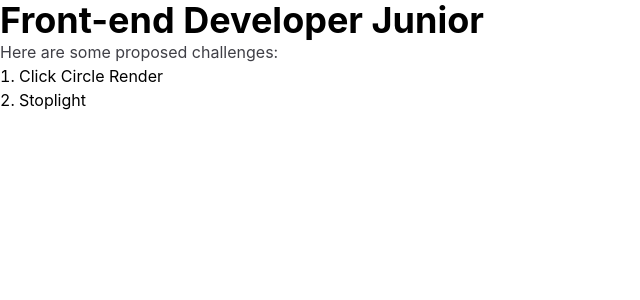
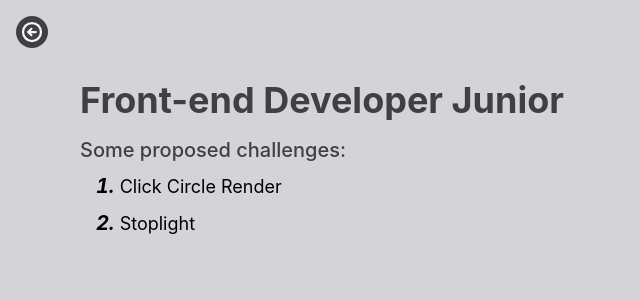
Before and after one commit to Bmullerc/playing-around, a Next.js app: page /challenges in a window 1280 px wide. Shown: the top 300 px of the page, without its empty margins (0-640 px from the left). Built offline with nearby package versions, Linux system fonts and the light colour scheme.

Commit message:
add: react.router back

```diff
--- a/src/components/BackButton.tsx
+++ b/src/components/BackButton.tsx
@@ -1,22 +1,26 @@
 import { motion } from "framer-motion"
-import Link from "next/link"
 import { ArrowCircleLeft } from "phosphor-react"
+import { useRouter } from 'next/router'
 
 interface BackButtonProps {
   modalOpen?: true | false
   codeOpen?: true | false
+  className?: string
 }
 
-const BackButton = ({modalOpen, codeOpen, ...rest }: BackButtonProps) => {
+const BackButton = ({ modalOpen, codeOpen, className, ...rest }: BackButtonProps) => {
+  const router = useRouter()
+
   return (
     <motion.button
       disabled={modalOpen === true || codeOpen === true}
       whileTap={{ scale: .9, rotate: -360 }}
       whileHover={{ scale: 1.2, rotate: 360 }}
-      className="duration-100 bg-zinc-700 rounded-full py-1 px-1 disabled:opacity-0"
+      onClick={() => router.back()}
+      className={`duration-100 bg-zinc-700 rounded-full py-1 px-1 disabled:opacity-0 ${className}`}
       {...rest}
     >
-      <Link href="/challenges"><ArrowCircleLeft size={24} weight="bold" className="text-zinc-100" /></Link>
+      <ArrowCircleLeft size={24} weight="bold" className="text-zinc-100" />
     </motion.button>
   )
 }
--- a/src/components/StoplightHeader.tsx
+++ /dev/null
@@ -1,21 +0,0 @@
-import React from 'react'
-
-export const StoplightHeader = () => {
-  return (
-    <header className='py-2 px-4 z-20 absolute left-10 top-12 pointer-events-none'>
-      <h3 className='font-bold text-3xl mb-2'>Stoplight Challenge</h3>
-      <ul className='list-inside list-disc flex flex-col gap-1 marker:text-zinc-700'>
-        <h4 className='font-medium text-xl'>Create an app that can:</h4>
-        <li>Be clicked anywhere inside the page</li>
-        <li>Must render a circle in the clicked position</li>
-        <li>With every click, the previous circles must be kept, and a new one should be rendered</li>
-        <li>Create two functionalities:
-          <ul className='list-inside list-disc px-4 marker:text-zinc-400'>
-            <li>Undo</li>
-            <li>Redo</li>
-          </ul>
-        </li>
-      </ul>
-    </header>
-  )
-}
--- a/src/pages/challenges/index.tsx
+++ b/src/pages/challenges/index.tsx
@@ -1,5 +1,6 @@
 import Head from 'next/head'
 import Link from 'next/link'
+import BackButton from '../../components/BackButton'
 
 export default function Home() {
   return (
@@ -11,15 +12,18 @@ export default function Home() {
         <link rel="icon" href="/favicon.ico" />
       </Head>
       <main>
+        <BackButton className="fixed top-4 left-4" />
         <header>
-          <div className='font-bold text-4xl'>
-            Front-end Developer Junior
-          </div>
-          <p>Here are some proposed challenges:</p>
-          <ol className='list-inside list-decimal'>
-            <li><Link href="/challenges/clickcircle">Click Circle Render</Link></li>
-            <li><Link href="/challenges/stoplight">Stoplight</Link></li>
-          </ol>
+          <section className='bg-zinc-300 h-screen py-20 px-20'>
+            <h2 className='font-bold text-4xl mb-4'>Front-end Developer Junior</h2>
+
+            <h6 className='font-medium text-xl mb-2'>Some proposed challenges:</h6>
+            <ol className='list-inside list-decimal flex flex-col gap-2 px-4 text-lg marker:font-bold marker:italic marker:text-xl'>
+              <li className='hover:text-zinc-200 duration-100'><Link href="/challenges/clickcircle">Click Circle Render</Link></li>
+              <li className='hover:text-zinc-200 duration-100'><Link href="/challenges/stoplight">Stoplight</Link></li>
+            </ol>
+          </section>
+
         </header>
       </main>
     </>
--- a/src/pages/challenges/stoplight/index.tsx
+++ b/src/pages/challenges/stoplight/index.tsx
@@ -5,7 +5,7 @@ import NavMenu from '../../../components/NavMenu'
 
 export default function StoplightChallenge() {
   const color = {
-    red: "rgb(239 68 68)",
+    red: "rgb(248 10 43)",
     yellow: "rgb(250 204 21)",
     green: "rgb(34 197 94)",
     none: "rgb(25 25 25)"
@@ -31,13 +31,13 @@ export default function StoplightChallenge() {
               <li>Have only one light lit at a time</li>
               <li>Can toggle between lights using a toggle</li>
               <li>The operator can choose which light will be lit</li>
-              <li>Questioning:
+              {/* <li>Questioning:
                 <ul className='list-inside list-decimal px-4 marker:text-zinc-400'>
                   <li>If the system receives more lights, how would the implementation happen?</li>
                   <li>If you were asked to change the color scheme, how would you do it?</li>
                   <li>If you had to think about accessibility, how would you go about it?</li>
                 </ul>
-              </li>
+              </li> */}
             </ul>
           }
         >
```
